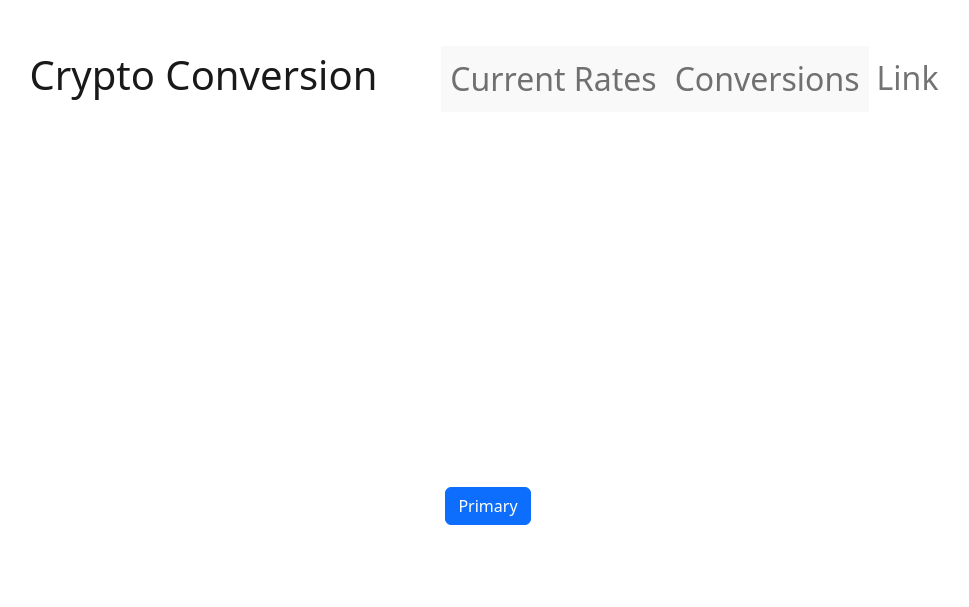
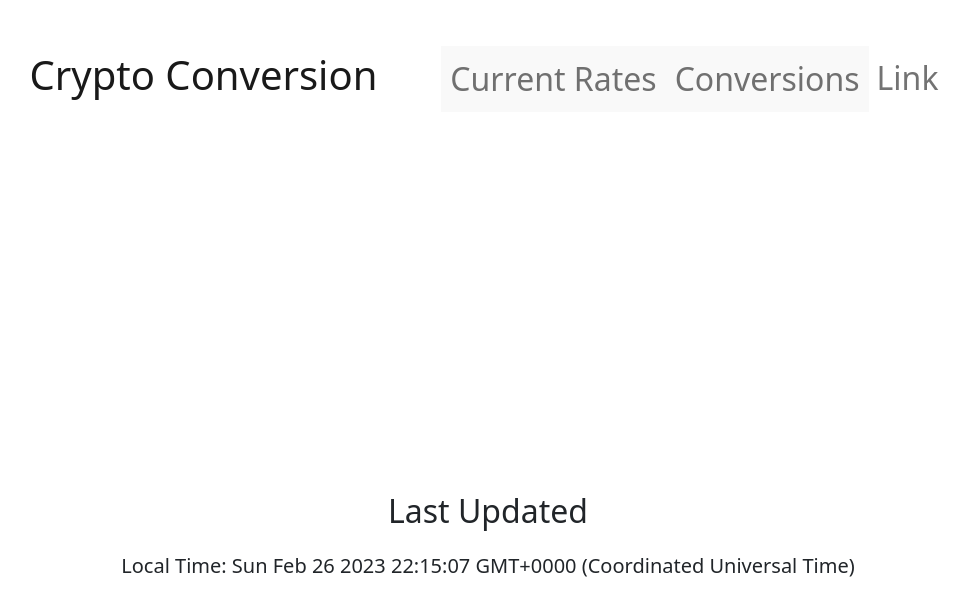
Before and after one commit to SavionW-Works/CSC-436-Project-1, a React (Vite) app: page / in a window 1280 px wide. Shown: the part 345-952 px from the top of the page, without its empty margins (152-1121 px from the left). Before the commit the page ends 902 px from the top, so only its background shows below. Built offline with nearby package versions, Linux system fonts and the light colour scheme; no server answers.

Commit message:
Added Last Updated Timestamp

```diff
--- a/src/App.jsx
+++ b/src/App.jsx
@@ -3,6 +3,7 @@ import reactLogo from './assets/react.svg'
 import NavBar from './components/Navbar';
 import Rates from './components/Rates';
 import './App.css';
+import Timestamp from './components/Timestamp';
 //import {...bootstrap } from 'react-bootstrap';
 
 function App() {
@@ -23,9 +24,7 @@ function App() {
 
       </body> {/* End of Body */}
 
-
-
-      <button className="btn btn-primary">Primary</button>
+      <Timestamp></Timestamp>
     </>
   )
 }
--- /dev/null
+++ b/src/components/Timestamp.jsx
@@ -0,0 +1,63 @@
+import axios from "axios";
+import { useEffect, useState } from 'react'
+
+const Timestamp = () => {
+    const [timestamp, setTimestamp] = useState({});
+    const [localTime, setLocalTime] = useState(Date());
+
+    // const fetchRates = () => {
+
+    //     setLoading(true);
+    //     const URL = 'https://api.coindesk.com/v1/bpi/currentprice.json';
+
+    //     //Creating API promises in AXIOS
+    //     axios.get(URL).then(({data}) => {setRates(data)})
+
+    //     .catch(error => {
+    //         setError(Error);
+    //     })
+
+    //     .finally(() => {setLoading(false);})
+    // }
+
+    const fetchAPIData = async () => {
+
+        const URL = 'https://api.coindesk.com/v1/bpi/currentprice.json';
+        const {data:{time}} = await axios.get(URL); //Returns API promise
+
+        setTimestamp(time); //Stores entire time object into timestamp
+        setLocalTime(Date.parse(timestamp["updated"]).toLocaleString())
+        console.log(localTime);
+
+        /**
+         * Time has a key called updatedISO with ISO 8601 time
+         * ISO time is always YYYY-MM-DD or the first 10 chars
+         * Parse these from time to put into a moment function
+         * Store user's
+         */
+
+    }
+
+    useEffect(() => {
+        fetchAPIData();
+    }, []);
+
+
+
+    return <>
+
+        <div className="align-items center">
+            <p className="fs-2"> Last Updated </p>
+            <p className="fs-5">{timestamp["updated"]}</p>
+            <p className="fs-5">Local Time: {Date(localTime)}</p>
+        </div>
+
+
+
+
+
+
+    </>
+}
+
+export default Timestamp;
```
